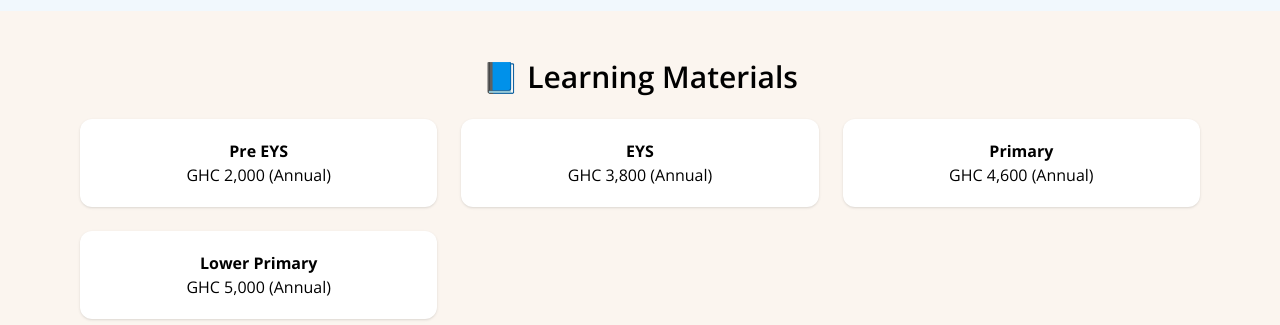
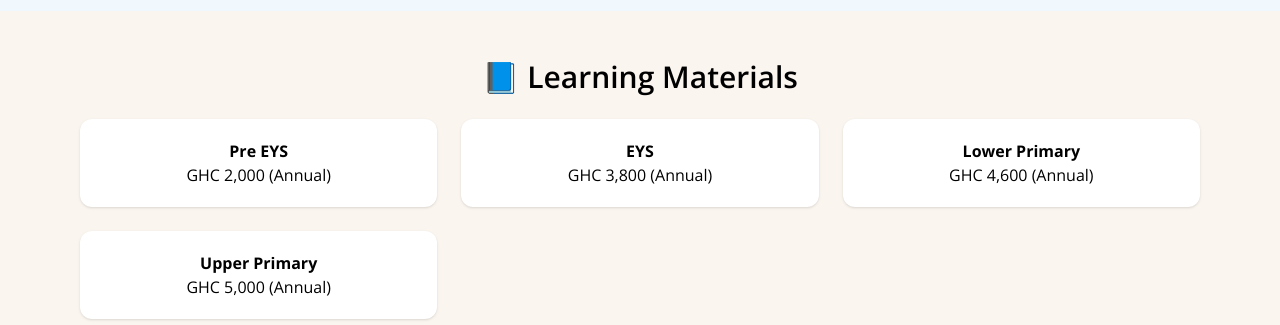
Before and after one commit to aurarich/techtots-web, a Next.js app: page /tuition in a window 1280 px wide. Shown: the part 1220-1545 px from the top of the page. Built offline with nearby package versions, Linux system fonts and the light colour scheme.

Commit message:
extra changes

```diff
--- a/src/app/tuition/page.tsx
+++ b/src/app/tuition/page.tsx
@@ -88,8 +88,8 @@ export default function Page() {
                             {[
                                 { label: "Pre EYS", fee: "GHC 2,000 (Annual)" },
                                 { label: "EYS", fee: "GHC 3,800 (Annual)" },
-                                { label: "Primary", fee: "GHC 4,600 (Annual)" },
-                                   { label: "Lower Primary", fee: "GHC 5,000 (Annual)" },
+                                { label: "Lower Primary", fee: "GHC 4,600 (Annual)" },
+                                   { label: "Upper Primary", fee: "GHC 5,000 (Annual)" },
                             ].map(({ label, fee }) => (
                                 <div
                                     key={label}
```
